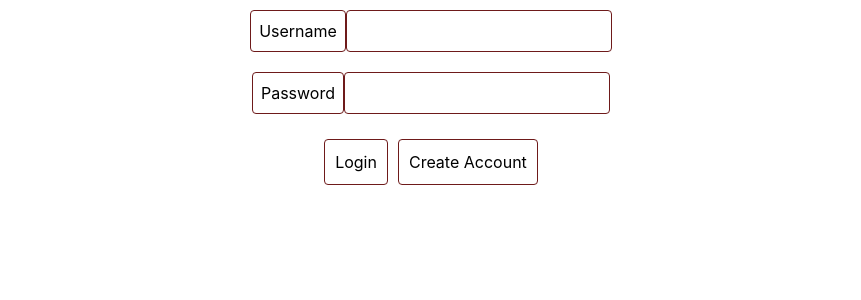
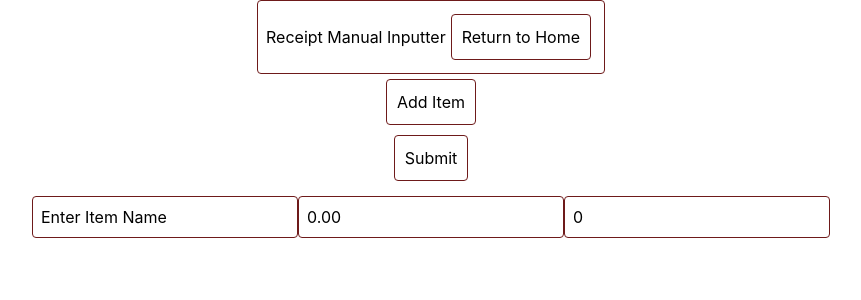
Before and after one commit to cs411-alawini/sp25-cs411-team057-wynaut, a React (Create React App) app in the folder client/: page /AddReceipt in a window 1280 px wide. Before the commit this address led to /. Shown: the top 300 px of the page, without its empty margins (209-1070 px from the left). Built offline with nearby package versions, Linux system fonts and the light colour scheme.

Commit message:
scanner ai ish

```diff
--- a/client/src/pages/addReceipt.tsx
+++ b/client/src/pages/addReceipt.tsx
@@ -1,23 +1,36 @@
-import React, {JSX} from "react";
+import React from "react";
 import InputBox, { ItemInput } from "../components/itemBox";
-import { BrowserRouter as Router, Routes, Route, Link, Navigate  } from "react-router-dom";
+import { BrowserRouter as Router, Routes, Route, Link } from "react-router-dom";
 
-interface userIn{
-    userID: number
+interface AddReceiptProps {
+    userID: number;
 }
 
-const AddReceipt = ({userID} : userIn): JSX.Element => {
-
-    if (userID == 0) {
-        return <Navigate to='/'  />
-    }
+const AddReceipt: React.FC<AddReceiptProps> = () => {
     async function submitReceipt(inputs: ItemInput[]) {
         //Do something here
         console.log(inputs);
 
-        const data = [inputs, userID];
+        const message = "Please enter a userID to store this with.";
+        let promptedValue = -1;
+        while (true) {
+            const input = prompt(message);
+            if (input === null) {
+                alert("Invalid input. Please enter a number.");
+                continue;
+            }
+            const num = Number(input);
+            if (!isNaN(num)) {
+                promptedValue = num;
+                break;
+            }
+            alert("Invalid input. Please enter a number.");
+        }
+
+        console.log(promptedValue);
+        const data = [inputs, promptedValue];
         try {
-            const response = await fetch("http://localhost:3001/addReceipt", {
+            const response = await fetch("http://localhost:3001/AddReceipt", {
                 //CHANGE ENDPOINT HERE
                 headers: { "Content-type": "application/json" },
                 method: "PUT",
@@ -48,7 +61,6 @@ const AddReceipt = ({userID} : userIn): JSX.Element => {
             <InputBox onSubmit={submitReceipt} />
         </div>
     );
-
 };
 
 export default AddReceipt;
```
Also changed, not shown: 2 other files (tests, documents, lock files or other folders).
